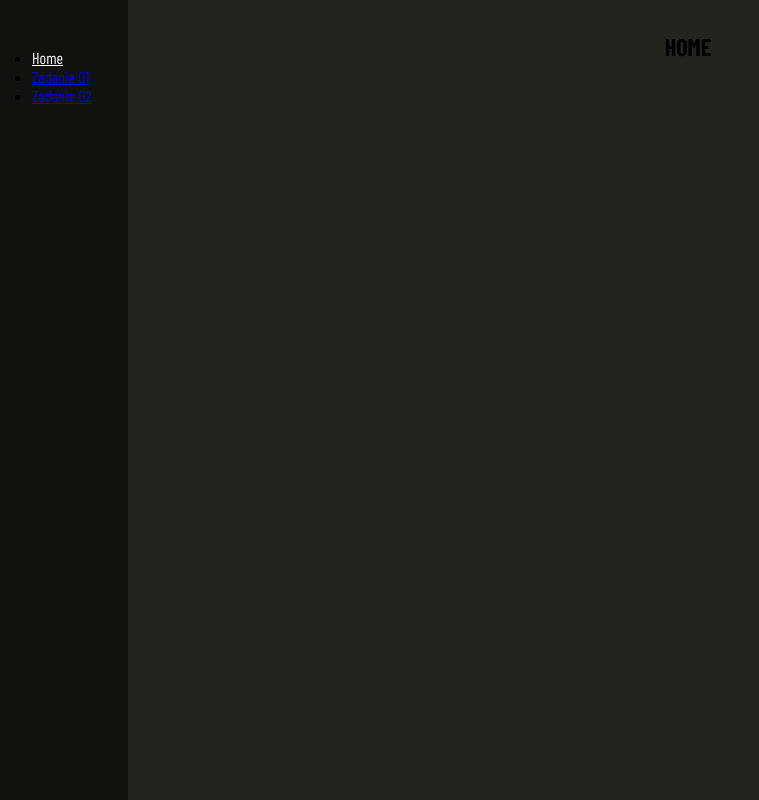
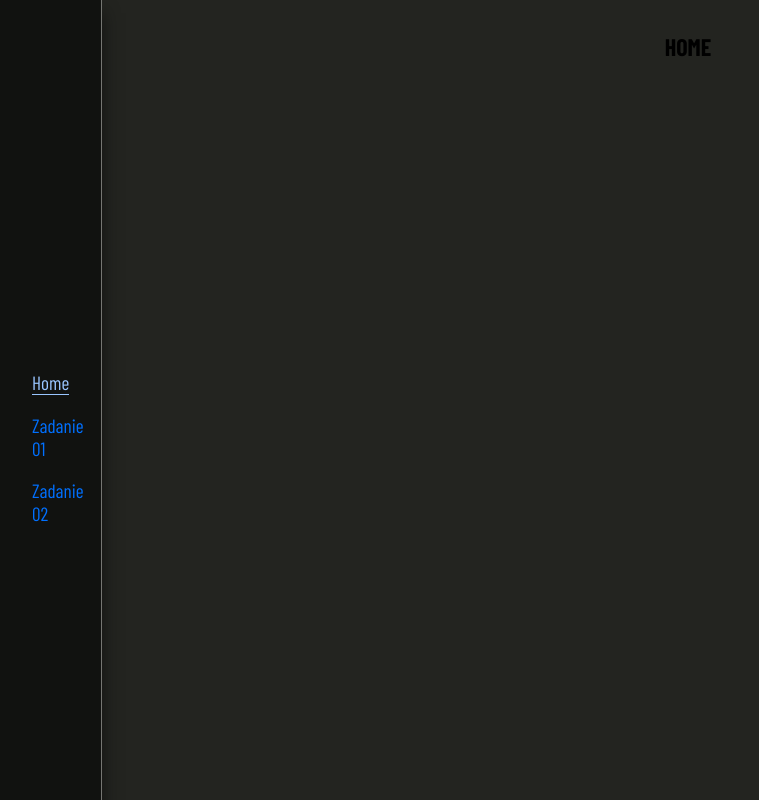
Before and after one commit to Scorpion19702022/MyReact_App001, a React (Create React App) app: page / in a window 1280 px wide. Shown: the whole page, without its empty margins (0-759 px from the left). Built offline with nearby package versions, Linux system fonts and the light colour scheme; a web font is replaced by a local one.

Commit message:
added styles for nav

```diff
--- a/src/App/App.module.css
+++ b/src/App/App.module.css
@@ -49,10 +49,37 @@
 	position: fixed;
 	top: 0;
 	left: 0;
-	width: 10%;
+	width: 8%;
 	min-height: 100vh;
 	padding: 3em 2em;
 	display: flex;
 	flex-direction: column;
 	background-color: var(--color-dark07);
+	border-right: 0.04em solid var(--color-dark03);
+	box-shadow: 0em 0.8em 1em var(--color-dark07);
 }
+
+.nav {
+	width: 100%;
+	min-height: 100vh;
+	display: flex;
+	flex-direction: column;
+	justify-content: center;
+}
+
+.link {
+	list-style-type: none;
+	padding: 0.6em 0em;
+}
+
+a {
+	text-decoration: none;
+	color: var(--color-blue04);
+	font-size: 1.2em;
+	transition: all 0.2s ease-in-out;
+}
+
+a:hover {
+	color: var(--color-blue03);
+	border-bottom: 0.04em solid var(--color-blue03);
+}
--- a/src/index.css
+++ b/src/index.css
@@ -10,5 +10,6 @@ code {
 }
 
 .active {
-	color: white;
+	color: #99c5ff;
+	border-bottom: 0.04em solid #99c5ff;
 }
```
